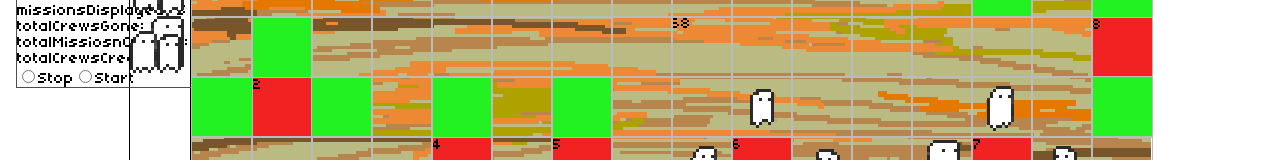
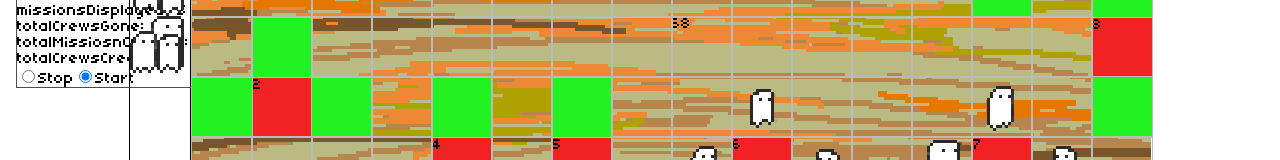
Before and after one commit to adolecumberri/the_bar, a React (Create React App) app in the folder the_bar/: page / in a window 1280 px wide. Shown: the part 384-544 px from the top of the page. Built offline with nearby package versions, Linux system fonts and the light colour scheme.

Commit message:
prueba start/stop. esta fallando

```diff
--- a/the_bar/src/classes/DelayManager.ts
+++ b/the_bar/src/classes/DelayManager.ts
@@ -6,7 +6,7 @@ import { rand } from "../utility/Utility";
 
 class DelayManager {
 
-    isStopped: boolean = false;
+    isStopped: "YES" | "NO" = "NO";
 
     DEFAULT_DELAYS: IDelays = {
         MIN_CREW_CREATION_DELAY: 500,
@@ -28,7 +28,7 @@ class DelayManager {
 
     startDelay = (delayName: keyof IDelays) => {
         //si estan parados los timers nada. return void.
-        if (this.isStopped) return;
+        if (this.isStopped === "YES") return;
 debugger;
         //si el timer es CREW_CREATION_DELAY, genero numero random.
         if (delayName === "CREW_CREATION_DELAY") {
@@ -43,7 +43,7 @@ debugger;
 
     stopDelay = (delayName: keyof IDelays) => {
         //si estan parados los timers nada. return void.
-        if (this.isStopped) return;
+        if (this.isStopped === "YES") return;
         //paro el timer que sea.
         this.delays[delayName] = 0;
     }
@@ -84,10 +84,21 @@ debugger;
 
     //Start all delays
     startDelays = () => {
-        //reinicio timers.
-        this.delays = { ...this.DEFAULT_DELAYS }
+        // //reinicio timers.
+        // this.delays = { ...this.DEFAULT_DELAYS }
+
+//TODO: comprobar porque el codigo de arriba no re-renderiza
+
+        // saco keys
+        let keys = Object.keys(this.DEFAULT_DELAYS);
+        // itero por keys, vaciando valores.
+        keys.forEach(key => {
+            this.delays[key as keyof IDelays] = this.DEFAULT_DELAYS[key as keyof IDelays];
+        });
+        this.delays = { ...this.delays };
+
         //reinicio el delayManager.
-        this.isStopped = false;
+        this.isStopped = "NO";
     }
 
     //stop all delays
@@ -103,7 +114,7 @@ debugger;
         this.delays = { ...this.delays };
 
         //paro timers.
-        this.isStopped = true;
+        this.isStopped = "YES";
     }
 
 
--- a/the_bar/src/componentes/Debugger.tsx
+++ b/the_bar/src/componentes/Debugger.tsx
@@ -50,6 +50,7 @@ interface IDebugger {
   // intervalsAllowed: boolean,
   stopDelays: () => void,
   startDelays: () => void,
+  delayManagerIsStopped: "YES" | "NO",
 }
 
 const Debugger: FC<IDebugger> = ({
@@ -68,7 +69,8 @@ const Debugger: FC<IDebugger> = ({
   totalMissiosnCreated,
   totalCrewsCreated,
   stopDelays,
-  startDelays
+  startDelays,
+  delayManagerIsStopped
 }) => {
   const { container, tableInfo, tablesContainer } = useStyles();
 
@@ -122,12 +124,14 @@ const Debugger: FC<IDebugger> = ({
       totalMissiosnCreated: {totalMissiosnCreated}<br />
       totalCrewsCreated: {totalCrewsCreated}<br />
       <label>
-      <input type="radio" name="startStop" onClick={() => stopDelays() }
+      <input type="radio" name="startStop" onChange={(e) => stopDelays() }
+      checked={delayManagerIsStopped === "YES"}
       />
 Stop
       </label>
       <label>
-      <input type="radio" name="startStop" onClick={() => startDelays() }
+      <input type="radio" name="startStop" onChange={(e) => startDelays() }
+       checked={delayManagerIsStopped === "NO"}
       />
 Start
       </label>
--- a/the_bar/src/componentes/Screen.tsx
+++ b/the_bar/src/componentes/Screen.tsx
@@ -142,6 +142,11 @@ const Screen: FC = () => {
 
   }, [missionManager.missions_displayed.length, delayManager.isStopped])
 
+  //triggers render.
+  useEffect(() => {
+console.log("triggers render. IsStopped: " + delayManager.isStopped);
+  }, [delayManager.isStopped]);
+
   //funcion para Crew, que manda al equipo a la mission.
   const sendCrewOnAMission = useCallback( (crew: Crew) => {
     // Añado la crew a la lista de crews en missiones.
@@ -161,7 +166,7 @@ const Screen: FC = () => {
     //doy una mision
     let missionSelected = missionManager.getMissionDisplayed();
     return missionSelected;
-  }, [missionManager.missions_displayed.length, crewsInside.length]);
+  }, [missionManager.missions_displayed.length, crewsInside.length ]);
 
 
   //intervalo para añadir equipos a la puerta
@@ -281,6 +286,7 @@ const Screen: FC = () => {
           totalCrewsCreated={totalCrewsCreated.current}
           stopDelays={delayManager.stopDelays}
           startDelays = {delayManager.startDelays}
+          delayManagerIsStopped = {delayManager.isStopped}
         />
         <BarEntry crewsAtDoor={crewsAtDoor} />
         <Bar
```
